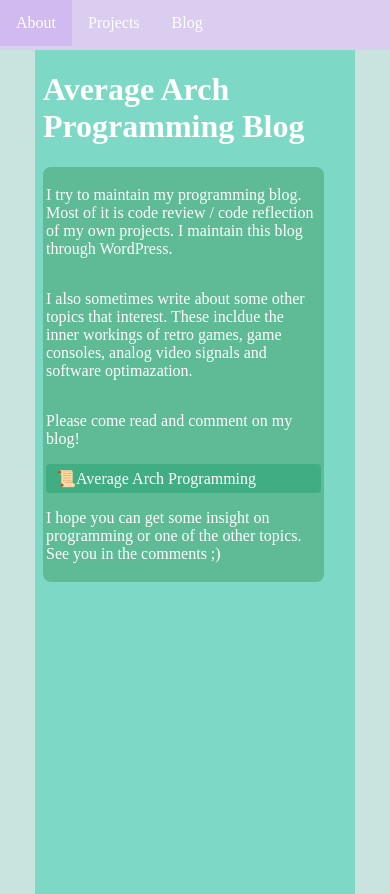
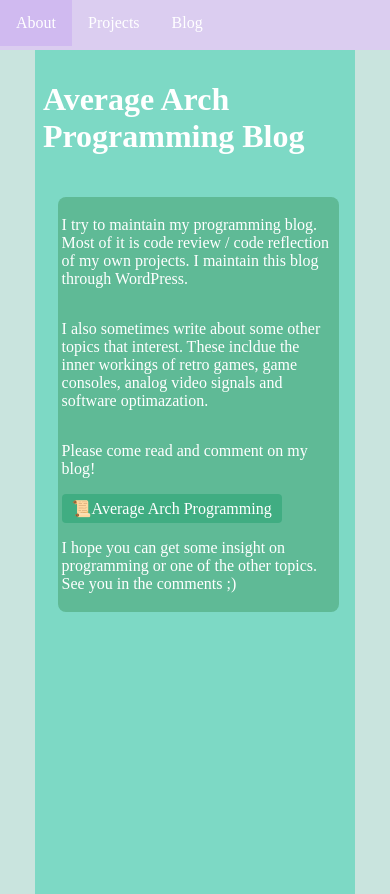
Before and after one commit to KeijoPitkanen/website-portfolio, a React (Vite) app: page /website-portfolio/blog in a window 390 px wide. Built offline with nearby package versions, Linux system fonts and the light colour scheme.

Commit message:
improved ui for mobile devices

```diff
--- a/src/Components/About.css
+++ b/src/Components/About.css
@@ -2,6 +2,7 @@
     display: flex;
     justify-content: center;
     align-items: center;
+    width: 100%;
   }
 
   .welcome {
@@ -81,10 +82,13 @@ h2 {
   justify-content: center;
   align-items: center; }
 
-@media (max-width: 600px) {
+@media (max-width: 700px) {
   .profile-summary {
-    flex-direction: column; align-items: flex-start;
-    width: 90%
+    margin-left: auto;
+    margin-right: auto;
+    flex-direction: column;
+    align-items: center;
+    width: 90%;
   }
   .profile-picture {
     width: 80%; height: auto;
@@ -95,4 +99,8 @@ h2 {
   .likes-dislikes {
     width: 100%; margin-top: 20px;
   }
+  .text-box {
+    width: 90%;
+  }
+
 }
--- a/src/Components/About.jsx
+++ b/src/Components/About.jsx
@@ -9,7 +9,7 @@ function About() {
       <div className="welcome-container">
         <h1 className="welcome">Welcome!</h1>
       </div>
-      <div className="page-desc">
+      <div className="page-desc-abot">
         <h1>Mikko "Keijo" Pitkänen</h1>
       </div>
 
@@ -56,7 +56,6 @@ function About() {
           blog alongside with my other socials.
         </p>
       </div>
-      <div></div>
     </div>
   );
 }
--- /dev/null
+++ b/src/Components/Blog.css
@@ -0,0 +1,7 @@
+@media (max-width: 700px) {
+    .text-box {
+        margin-left: auto;
+        margin-right: auto;
+        width: 90%;
+        }
+}
--- a/src/Components/Blog.jsx
+++ b/src/Components/Blog.jsx
@@ -3,7 +3,6 @@ import "./SharedStyles.css";
 function Blog() {
   return (
     <div className="main-view">
-      <div className="page-content">
       <div className="page-desc">
         <h1>Average Arch Programming Blog</h1>
       </div>
@@ -15,8 +14,8 @@ function Blog() {
         </p>
         <p>
           I also sometimes write about some other topics that interest. These
-            incldue the inner workings of retro games, game consoles, analog
-            video signals and software optimazation.
+          incldue the inner workings of retro games, game consoles, analog video
+          signals and software optimazation.
         </p>
         <p>Please come read and comment on my blog!</p>
         <div className="link-box">
@@ -30,7 +29,6 @@ function Blog() {
         </p>
       </div>
     </div>
-    </div>
   );
 }
 export default Blog;
--- a/src/Components/Project.css
+++ b/src/Components/Project.css
@@ -11,7 +11,13 @@ a {
   opacity: 0;
   animation: fadeIn 1s forwards;
   animation-delay: var(--animation-delay);
-  transition: box-shadow 0.3s ease-in-out; /* Add transition property */
+  transition: box-shadow 0.3s ease-in-out;
+}
+
+@media (max-width: 700px) {
+  .project  {
+    width: 90%;
+  }
 }
 
 @keyframes fadeIn {
@@ -50,8 +56,3 @@ a {
   font-size: 14px;
   color: #ffffff;
 }
-@media (max-width: 600px) {
-  .project  {
-    width: 90%;
-  }
-}
--- a/src/Components/Projects.css
+++ b/src/Components/Projects.css
@@ -1,4 +1,4 @@
-    .project-list {
+.project-list {
     display: flex;
     flex-direction: column;
     position: relative;
--- a/src/Components/Projects.jsx
+++ b/src/Components/Projects.jsx
@@ -13,7 +13,6 @@ function Projects() {
 
   return (
     <div className="main-view">
-      <div className="page-content">
       <div className="page-desc">
         <h1>Some of my projects</h1>
         <p>
@@ -38,7 +37,6 @@ function Projects() {
         </div>
       </div>
     </div>
-    </div>
   );
 }
 
--- a/src/Components/SharedStyles.css
+++ b/src/Components/SharedStyles.css
@@ -1,8 +1,33 @@
+@media (max-width: 700px) {
+    .main-view  {
+        justify-content: center;
+        align-items: center;
+
+    }
+    .page-desc  {
+        padding-top: 20px;
+        margin-top: 0;
+        padding-top: 10px;
+    }
+    .text-box {
+        margin-left: auto;
+        margin-right: auto;
+    }
+}
+
 .main-container {
     display: flex;
     flex-direction: column;
     min-height: 100vh;
 }
+
+.page-desc  {
+    display: flex;
+    flex-direction: column;
+    justify-content: flex-start;
+    justify-items: flex-start;
+}
+
 .main-view  {
     margin: auto;
     width: 80%;
@@ -10,11 +35,13 @@
     display: flex;
     flex-direction: column;
     justify-content: flex-start;
+    align-items: flex-start;
     background-color: #7dd9c5;
     padding-top: 50px;
     padding-left: 2%;
     overflow: auto;
   }
+
 
 h1 {
     color: #ffffff;
@@ -39,6 +66,7 @@ a{
     background-color: #5fba96;
     margin-top: 20px;
     box-sizing: border-box;
+    align-items: flex-start;
   }
 
 .link-box   {
@@ -46,11 +74,4 @@ a{
     display: inline-block;
     padding: 5px 10px;
     border-radius: 4px;
-
 }
-
-@media (max-width: 600px) {
-    .text-box   {
-        width: 90%;
-    }
-}
```
Lines whose indentation alone changed are shown as unchanged.
